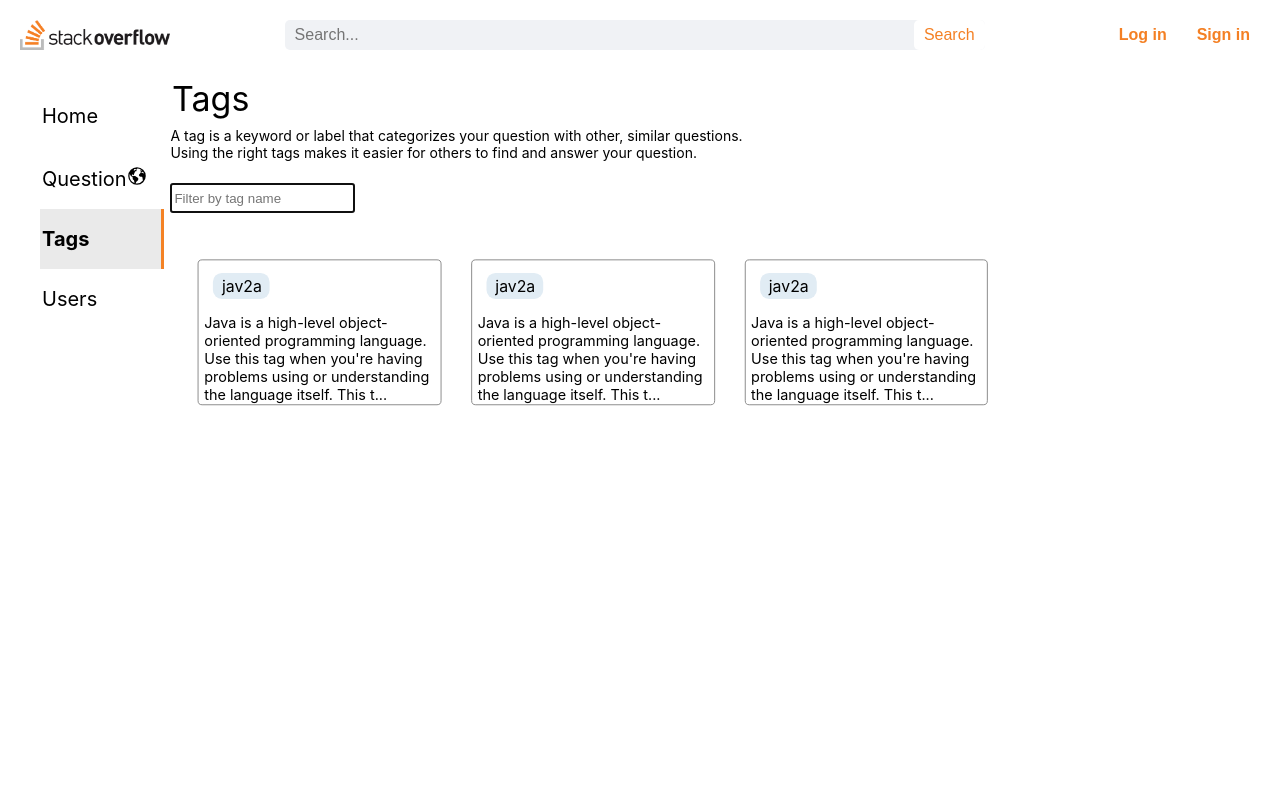
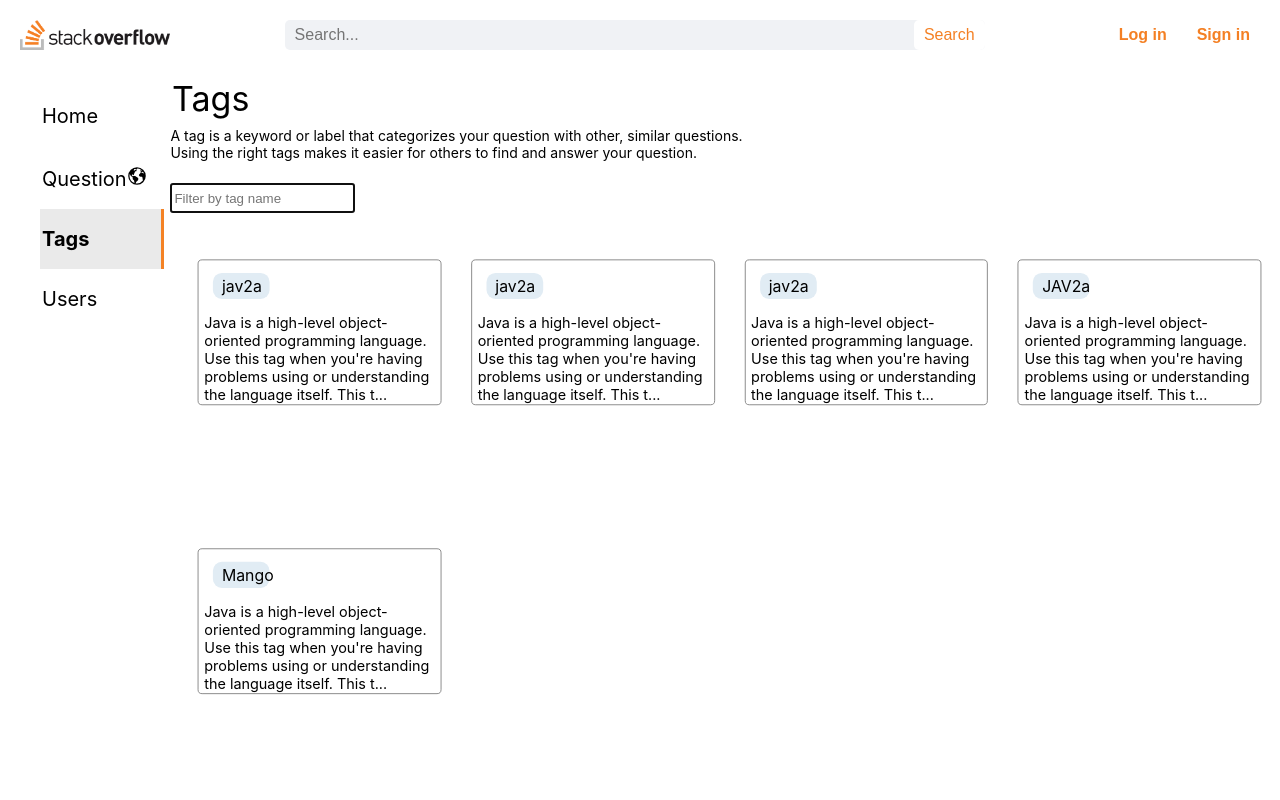
Before and after one commit to codestates-seb/seb43_pre_005, a React (Create React App) app in the folder client/: page /tags in a window 1280 px wide. Shown: the top 800 px of the page. Built offline with nearby package versions, Linux system fonts and the light colour scheme.

Commit message:
input 필터추가

```diff
--- a/client/src/data/dummyData.js
+++ b/client/src/data/dummyData.js
@@ -17,6 +17,18 @@ const dummyData = [
     description:
       "Java is a high-level object-oriented programming language. Use this tag when you're having problems using or understanding the language itself. This tag is frequently used alongside other tags for libraries and/or frameworks used by Java developers.",
   },
+  {
+    id: 14,
+    name: "JAV2a",
+    description:
+      "Java is a high-level object-oriented programming language. Use this tag when you're having problems using or understanding the language itself. This tag is frequently used alongside other tags for libraries and/or frameworks used by Java developers.",
+  },
+  {
+    id: 15,
+    name: "Mango",
+    description:
+      "Java is a high-level object-oriented programming language. Use this tag when you're having problems using or understanding the language itself. This tag is frequently used alongside other tags for libraries and/or frameworks used by Java developers.",
+  },
 ];
 
 export default dummyData;
--- a/client/src/pages/Tags.js
+++ b/client/src/pages/Tags.js
@@ -62,16 +62,20 @@ const Tags = () => {
   };
 
   const handleChangeInput = (e) => {
-    setInputValue(e.target.value);
-    const tag = {
-      id: count,
-      name: "di",
-      description: "something",
-    };
-    //input으로 입력할때마다 tag가 생김 (이럼안되지!)
-    setTags([...tags, tag]);
-    setCount(count + 1);
+    const inputValue = e.target.value;
+    setInputValue(inputValue);
+
+    // Get the filtered tags array
+    const filteredTags = dummyData.filter((tag) => {
+      const words = inputValue.toLowerCase().split(" ");
+      return words.every((word) => {
+        return tag.name.toLowerCase().includes(word);
+      });
+    });
+
+    setTags(filteredTags);
   };
+
   console.log(tags);
 
   return (
```
